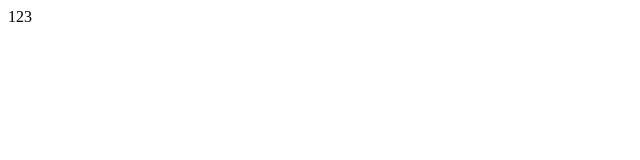
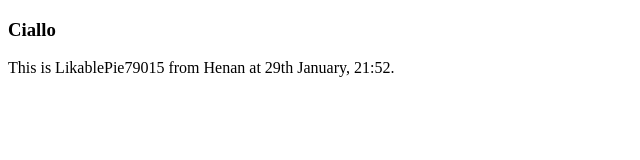
Before and after one commit to LikablePie79015/website, a plain HTML site: page index.html in a window 1280 px wide. Shown: the whole page, without its empty margins (0-640 px from the left). Drawn offline with Linux system fonts and the light colour scheme.

Commit message:
Create index.html with initial content
Added basic HTML structure with head and body sections.

```diff
--- a/index.html
+++ b/index.html
@@ -1,3 +1,17 @@
-<p>
-123
-</p>
+<!DOCTYPE html>
+
+<html>
+  <head>
+    <meta charset="utf-8">
+    <title>My Website QwQ</title>
+    <link rel="stylesheet" type="text/css" href="main.css">
+  </head>
+
+  <body>
+    <h3>Ciallo</h3>
+
+    <p>
+      This is LikablePie79015 from Henan at 29th January, 21:52.
+    </p>
+  </body>
+</html>
```
